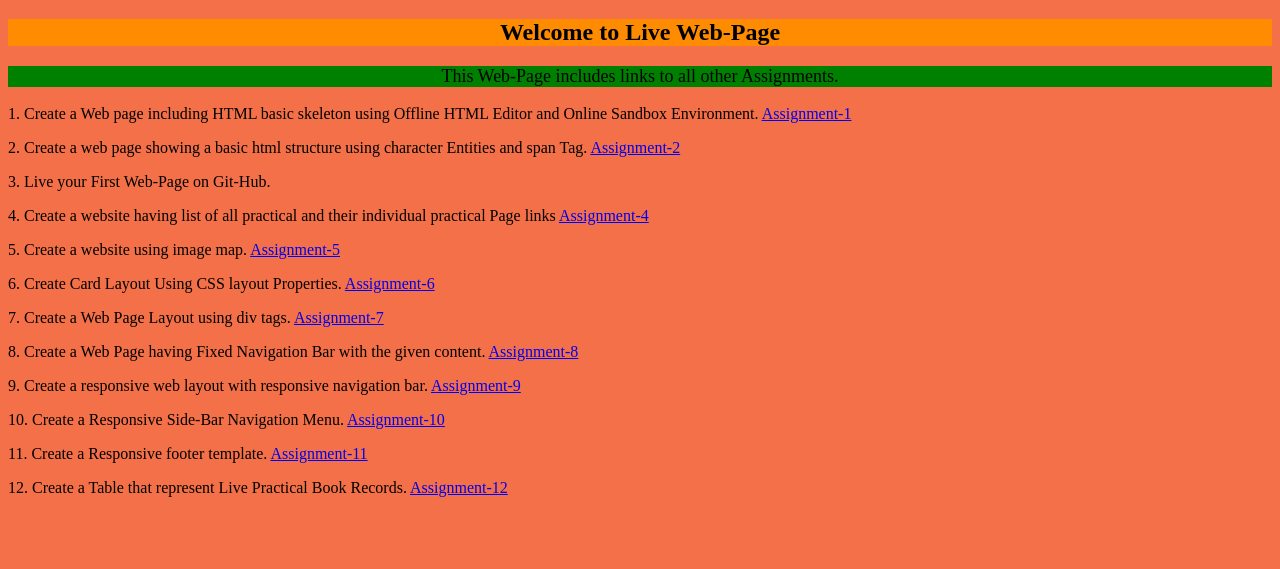
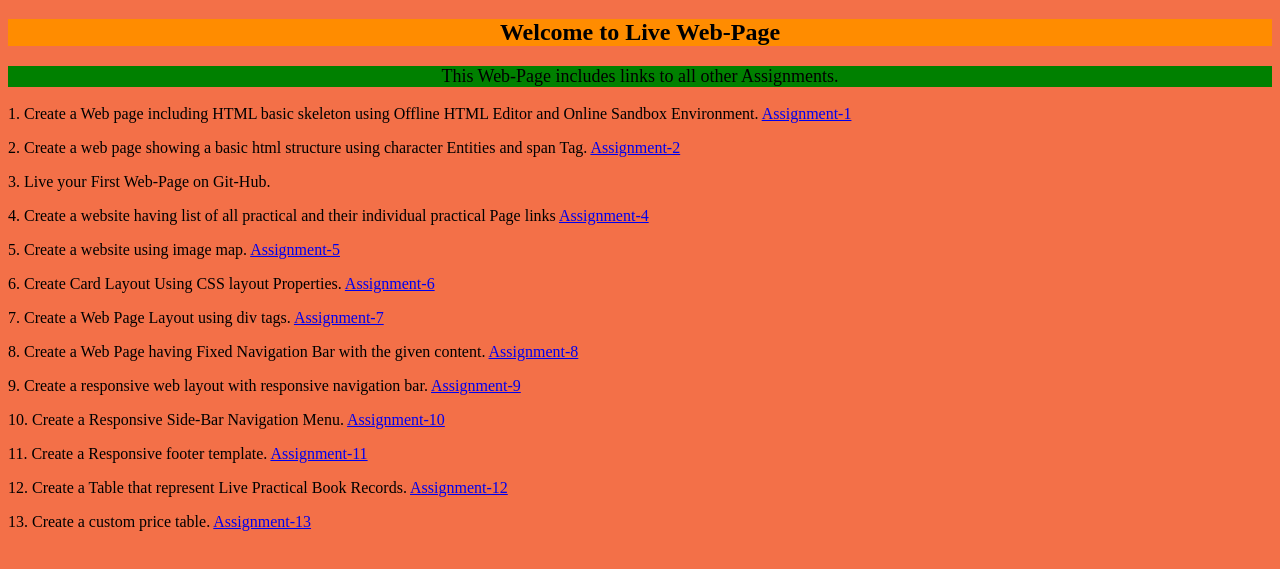
Before and after one commit to divyanshgarg01/divyanshgarg01.github.io, a plain HTML site: page index.html in a window 1280 px wide. Shown: the part 61-630 px from the top of the page. Drawn offline with Linux system fonts and the light colour scheme.

Commit message:
Update index.html

```diff
--- a/index.html
+++ b/index.html
@@ -61,5 +61,9 @@
       12. Create a Table that represent Live Practical Book Records.
       <a href="./Assignment12.html">Assignment-12</a>
     </p>
+    <p>
+      13. Create a custom price table.
+      <a href="./Assignment13.html">Assignment-13</a>
+    </p>
 </body>
 </html>
```
